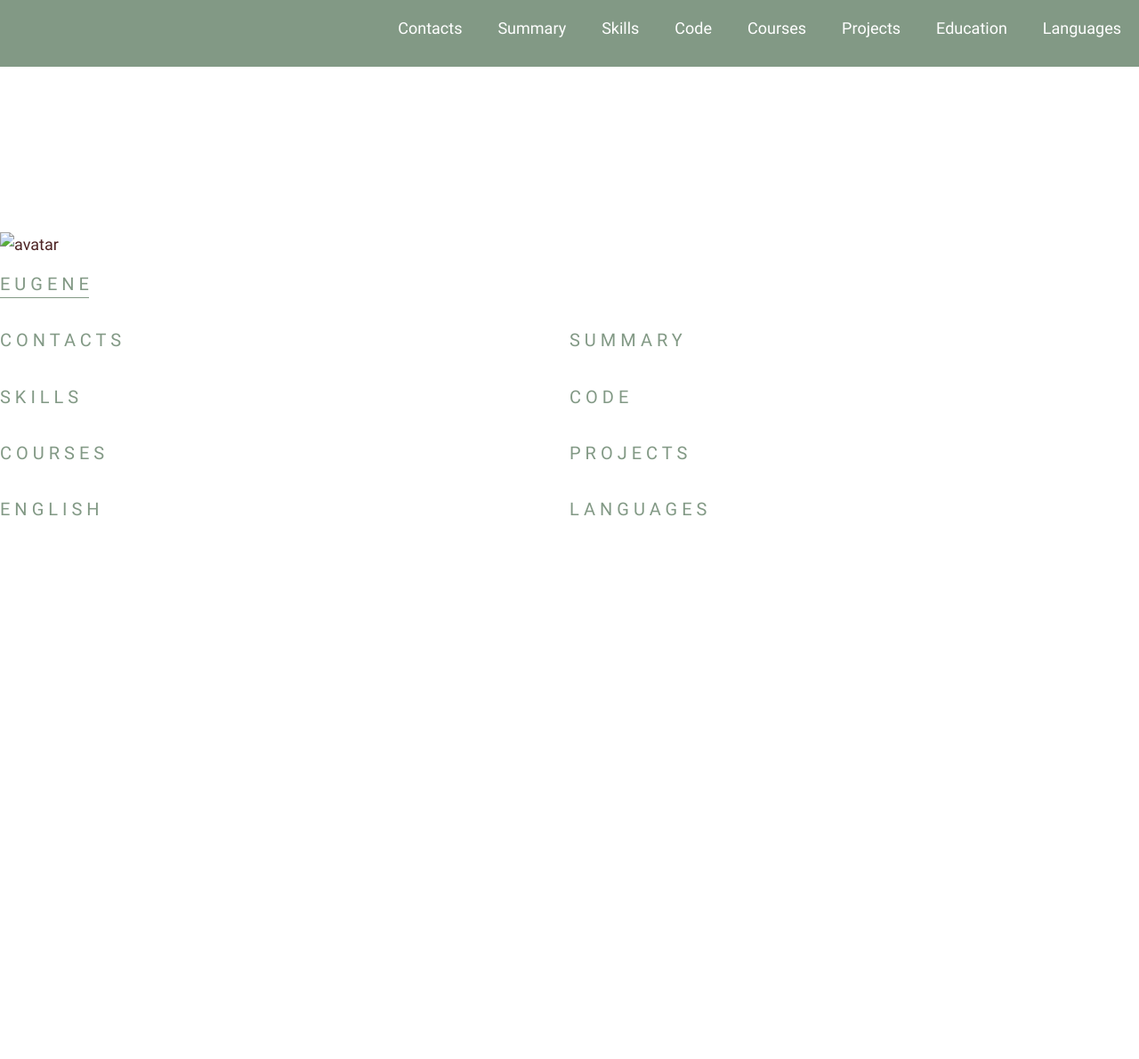
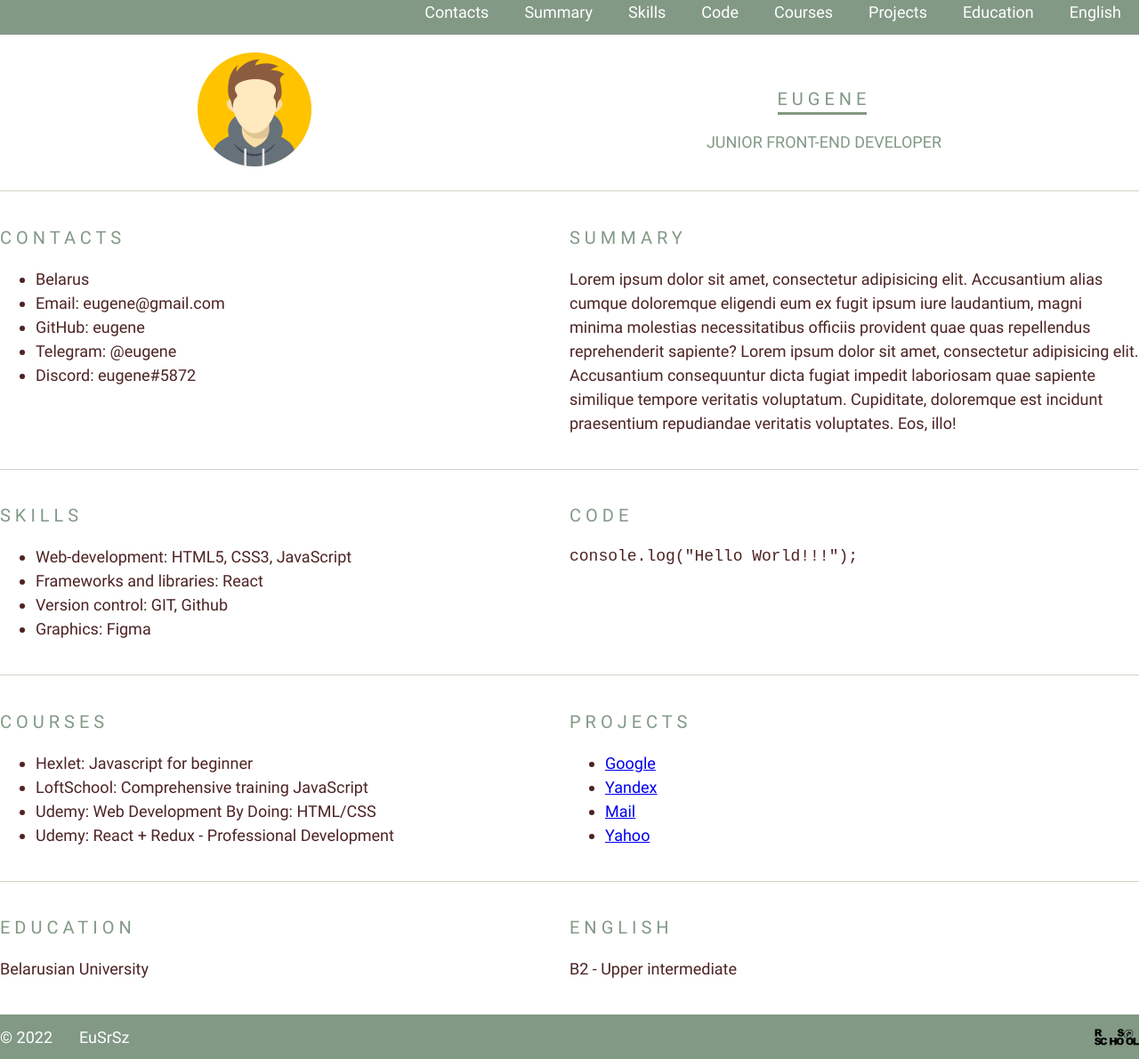
Before and after one commit to EuSrSz/rsschool-cv, a plain HTML site: page index.html in a window 1280 px wide. Shown: the part 11-1201 px from the top of the page at 89% size. Before the commit the page ends 800 px from the top, so only its background shows below. Drawn offline with Linux system fonts and the light colour scheme.

Commit message:
feat: add content to main section

```diff
--- a/index.html
+++ b/index.html
@@ -8,7 +8,7 @@
 </head>
 <body>
 <header class="header">
-    <div class="container">
+    <div class="container header-container">
         <nav class="nav">
             <ul class="nav-list">
                 <li class="nav-item"><a href="#contacts" class="nav-link">Contacts</a></li>
@@ -17,8 +17,8 @@
                 <li class="nav-item"><a href="#code" class="nav-link">Code</a></li>
                 <li class="nav-item"><a href="#courses" class="nav-link">Courses</a></li>
                 <li class="nav-item"><a href="#projects" class="nav-link">Projects</a></li>
-                <li class="nav-item"><a href="#english" class="nav-link">Education</a></li>
-                <li class="nav-item"><a href="#languages" class="nav-link">Languages</a></li>
+                <li class="nav-item"><a href="#education" class="nav-link">Education</a></li>
+                <li class="nav-item"><a href="#english" class="nav-link">English</a></li>
             </ul>
         </nav>
     </div>
@@ -26,38 +26,87 @@
 <main class="main">
     <div class="container main-container">
         <section class="section" id="profile">
-            <img src="./assets/img/avatar.jpg" alt="avatar">
-            <h1 class="section-title section-item">Eugene</h1>
+            <div class="profile">
+                <div class="profile-avatar">
+                    <img src="./assets/img/avatar.jpg" alt="avatar">
+                </div>
+                <div class="profile-content">
+                    <h1 class="profile-name section-title ">Eugene</h1>
+                    <div class="profile-prof">Junior Front-End Developer</div>
+                </div>
+            </div>
         </section>
         <section class="section" id="contacts">
             <h2 class="section-title">Contacts</h2>
+            <ul class="contacts-list">
+                <li class="contacts-item">Belarus</li>
+                <li class="contacts-item">Email: eugene@gmail.com</li>
+                <li class="contacts-item">GitHub: eugene</li>
+                <li class="contacts-item">Telegram: @eugene</li>
+                <li class="contacts-item">Discord: eugene#5872</li>
+            </ul>
         </section>
         <section class="section" id="summary">
             <h2 class="section-title">Summary</h2>
+            <p>Lorem ipsum dolor sit amet, consectetur adipisicing elit. Accusantium alias cumque doloremque eligendi
+                eum ex fugit ipsum iure laudantium, magni minima molestias necessitatibus officiis provident quae quas
+                repellendus reprehenderit sapiente? Lorem ipsum dolor sit amet, consectetur adipisicing elit.
+                Accusantium consequuntur dicta fugiat impedit laboriosam quae sapiente similique tempore veritatis
+                voluptatum. Cupiditate, doloremque est incidunt praesentium repudiandae veritatis voluptates. Eos,
+                illo!</p>
         </section>
         <section class="section" id="skills">
             <h2 class="section-title">Skills</h2>
+            <ul class="skills-list">
+                <li class="skills-item">Web-development: HTML5, CSS3, JavaScript</li>
+                <li class="skills-item">Frameworks and libraries: React</li>
+                <li class="skills-item">Version control: GIT, Github</li>
+                <li class="skills-item">Graphics: Figma</li>
+            </ul>
         </section>
         <section class="section" id="code">
             <h2 class="section-title">Code</h2>
+            <pre><code>console.log("Hello World!!!");</code></pre>
         </section>
         <section class="section" id="courses">
             <h2 class="section-title">Courses</h2>
+            <ul class="courses-list">
+                <li class="courses-item">Hexlet: Javascript for beginner</li>
+                <li class="courses-item">LoftSchool: Comprehensive training JavaScript</li>
+                <li class="courses-item">Udemy: Web Development By Doing: HTML/CSS</li>
+                <li class="courses-item">Udemy: React + Redux - Professional Development</li>
+            </ul>
         </section>
         <section class="section" id="projects">
             <h2 class="section-title">Projects</h2>
+            <ul class="projects-list">
+                <li class="projects-item"><a href="https://www.google.com/" class="projects-link">Google</a></li>
+                <li class="projects-item"><a href="https://yandex.by/" class="projects-link">Yandex</a></li>
+                <li class="projects-item"><a href="https://mail.ru/" class="projects-link">Mail</a></li>
+                <li class="projects-item"><a href="https://www.yahoo.com/" class="projects-link">Yahoo</a></li>
+            </ul>
+        </section>
+        <section class="section" id="education">
+            <h2 class="section-title">Education</h2>
+            <p>Belarusian University</p>
         </section>
         <section class="section" id="english">
             <h2 class="section-title">English</h2>
-        </section>
-        <section class="section" id="languages">
-            <h2 class="section-title">Languages</h2>
+            <p>B2 - Upper intermediate</p>
         </section>
     </div>
 </main>
 <footer class="footer">
-    <div class="container">
-
+    <div class="container footer-container">
+        <div class="footer-content">
+            <div class="footer-copyright">&copy; 2022</div>
+            <a class="footer-github-link" href="https://github.com/EuSrSz/rsschool-cv" target="_blank">EuSrSz</a>
+        </div>
+        <div class="footer-logo">
+            <a class="footer-link" href="https://rs.school/js/" target="_blank">
+                <img class="footer-logo" src="assets/img/rs_school_logo.svg" alt="rs-school-logo">
+            </a>
+        </div>
     </div>
 </footer>
 </body>
--- a/style.css
+++ b/style.css
@@ -41,11 +41,18 @@ body {
     background-color: #829985;
 }
 
+.header-container {
+    display: flex;
+    justify-content: flex-end;
+    align-items: center;
+}
+
 .nav-list {
     display: flex;
     justify-content: flex-end;
     align-items: center;
     padding: 0;
+    margin: 0;
     list-style: none;
 }
 
@@ -73,10 +80,17 @@ body {
 
 .section {
     width: 50%;
+    padding-top: 20px;
+    padding-bottom: 20px;
+    border-bottom: 1px solid #d9d0c7;
 }
 
-.section:first-child{
+.section:first-child {
     width: 100%;
+}
+
+.section:nth-last-child(1), .section:nth-last-child(2) {
+    border-bottom: none;
 }
 
 .section-title {
@@ -87,21 +101,84 @@ body {
     color: #829985;
 }
 
-.section-item {
+/*----------Profile----------*/
+
+.profile {
+    display: flex;
+    justify-content: space-around;
+    align-items: center;
+    max-height: 150px;
+}
+
+.profile-avatar img {
+    width: 128px;
+    height: auto;
+    object-fit: contain;
+}
+
+.profile-content {
+    text-align: center;
+}
+
+.profile-name {
     position: relative;
 }
 
-.section-item::before {
+.profile-name::after {
     content: "";
     position: absolute;
     top: 30px;
     left: 0;
     width: 100px;
-    border-bottom: 1px solid #829985;
+    height: 3px;
+    margin-left: 80px;
+    background-color: #829985;
 }
+
+.profile-prof {
+    margin-top: 20px;
+    text-transform: uppercase;
+    color: #829985;
+}
+
+/*----------Footer----------*/
 
 .footer {
     background-color: #829985;
+}
+
+.footer-container {
+    display: flex;
+    justify-content: space-between;
+    align-items: center;
+}
+
+.footer-content {
+    display: flex;
+}
+
+.footer-copyright {
+    color: #fff;
+}
+
+.footer-github-link {
+    margin-left: 30px;
+    text-decoration: none;
+    color: #fff;
+}
+
+.footer-logo {
+    min-height: 50px;
+}
+
+.footer-link {
+    display: flex;
+    flex-direction: column;
+    justify-content: center;
+}
+
+.footer-logo {
+    width: 50px;
 }
 
 @media (max-width: 768px) {
```
Also changed, not shown: assets/img/avatar.jpg (added), assets/img/rs_school_logo.svg (added).
